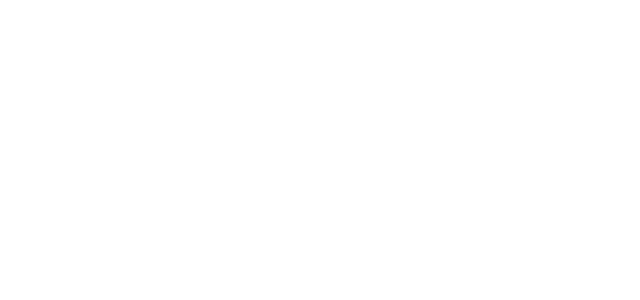
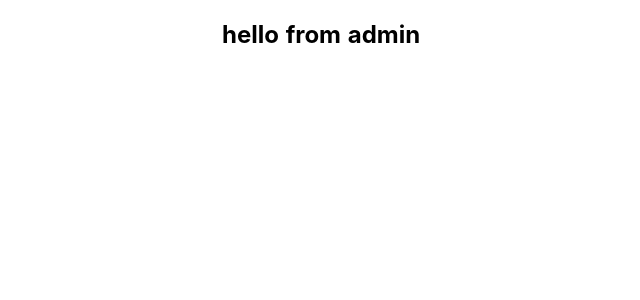
Before and after one commit to info-sapphire/nuxt-app, a Nuxt app: page /admin in a window 1280 px wide. Before the commit this address had no page. Shown: the top 300 px of the page, without its empty margins (48-688 px from the left). Built offline with nearby package versions, Linux system fonts and the light colour scheme.

Commit message:
feat: add admin layout

```diff
--- /dev/null
+++ b/client/layouts/admin.vue
@@ -0,0 +1,26 @@
+<template>
+  <div :class="$style.layout">
+    <ElContainer :class="$style.container">
+      <ElAside width="250px" />
+      <ElMain>
+        <Nuxt />
+      </ElMain>
+    </ElContainer>
+  </div>
+</template>
+
+<script>
+export default {
+  name: 'Admin'
+}
+</script>
+
+<style lang="scss" module>
+.layout {
+  width: 100%;
+  height: 100vh;
+}
+.container {
+  height: 100%;
+}
+</style>
--- /dev/null
+++ b/client/pages/admin/index.vue
@@ -0,0 +1,9 @@
+<template>
+  <h1>hello from admin</h1>
+</template>
+
+<script>
+export default {
+  layout: 'admin'
+}
+</script>
```
